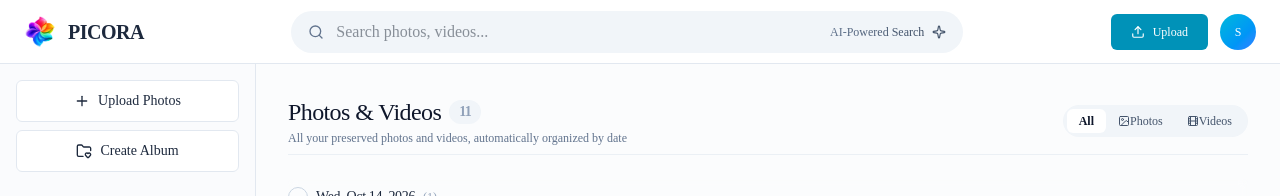
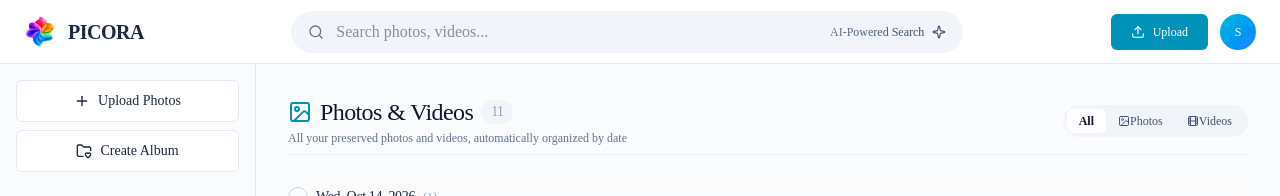
Before and after one commit to PrethigahShanmugarajah/Picora, a React (Vite) app in the folder Client/: page / in a window 1280 px wide. Shown: the top 196 px of the page. Built offline with nearby package versions, Linux system fonts and the light colour scheme; a web font is replaced by a local one.

Commit message:
Integrate reusable page header into photos page

```diff
--- a/Client/src/pages/Photos/View/Photos.jsx
+++ b/Client/src/pages/Photos/View/Photos.jsx
@@ -2,6 +2,7 @@
 import { useOutletContext } from "react-router-dom";
 import { useEffect, useState } from "react";
 import { DUMMY_MEDIA } from "../../../assets/assets";
+import PageHeader from "../../../components/PageHeader";
 import { FilmIcon, ImageIcon, Upload } from "lucide-react";
 import { TailSpin } from "react-loader-spinner";
 import PhotoGrid from "../../../components/Photos/PhotoGrid";
@@ -55,7 +56,7 @@ const Photos = () => {
       {/* -------- Header Information -------- */}
       <div className="flex flex-col sm:flex-row sm:items-center justify-between gap-4 pb-2 border-b border-slate-200/60">
         {/* -------- Left -------- */}
-        <div>
+        {/* <div>
           <h2 className="text-2xl font-medium text-slate-900 tracking-tight flex items-center gap-2">
             Photos & Videos{" "}
             {photos.length > 0 && (
@@ -69,7 +70,14 @@ const Photos = () => {
             All your preserved photos and videos, automatically organized by
             date
           </p>
-        </div>
+        </div> */}
+
+        <PageHeader
+          icon={ImageIcon}
+          title="Photos & Videos"
+          count={photos.length}
+          description="All your preserved photos and videos, automatically organized by date"
+        />
 
         {/* -------- Right -------- */}
         <div className="flex items-center gap-2.5">
```
